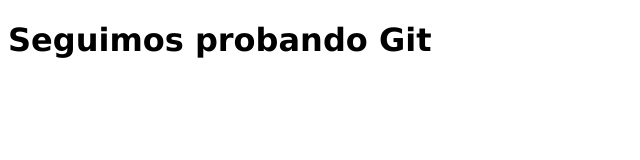
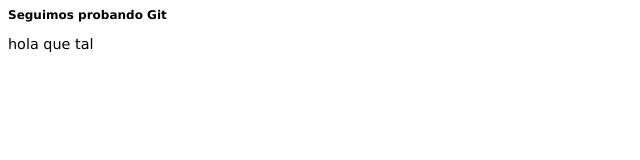
Before and after one commit to alinionescu92/miPrimerRepo, a plain HTML site: page index.html in a window 1280 px wide. Shown: the whole page, without its empty margins (0-640 px from the left). Drawn offline with Linux system fonts and the light colour scheme.

Commit message:
cambios en index y style

```diff
--- a/index.html
+++ b/index.html
@@ -9,5 +9,6 @@
 </head>
 <body>
     <h1>Seguimos probando Git</h1>
+    <p>hola que tal</p>
 </body>
 </html>
--- a/styles/styles.css
+++ b/styles/styles.css
@@ -1,3 +1,7 @@
 * {
     font-family: 'Lucida Sans', 'Lucida Sans Regular', 'Lucida Grande', 'Lucida Sans Unicode', Geneva, Verdana, sans-serif;
+    font-size: 12px;
 }
+p {
+    font-size: 1.2rem;
+}
```
